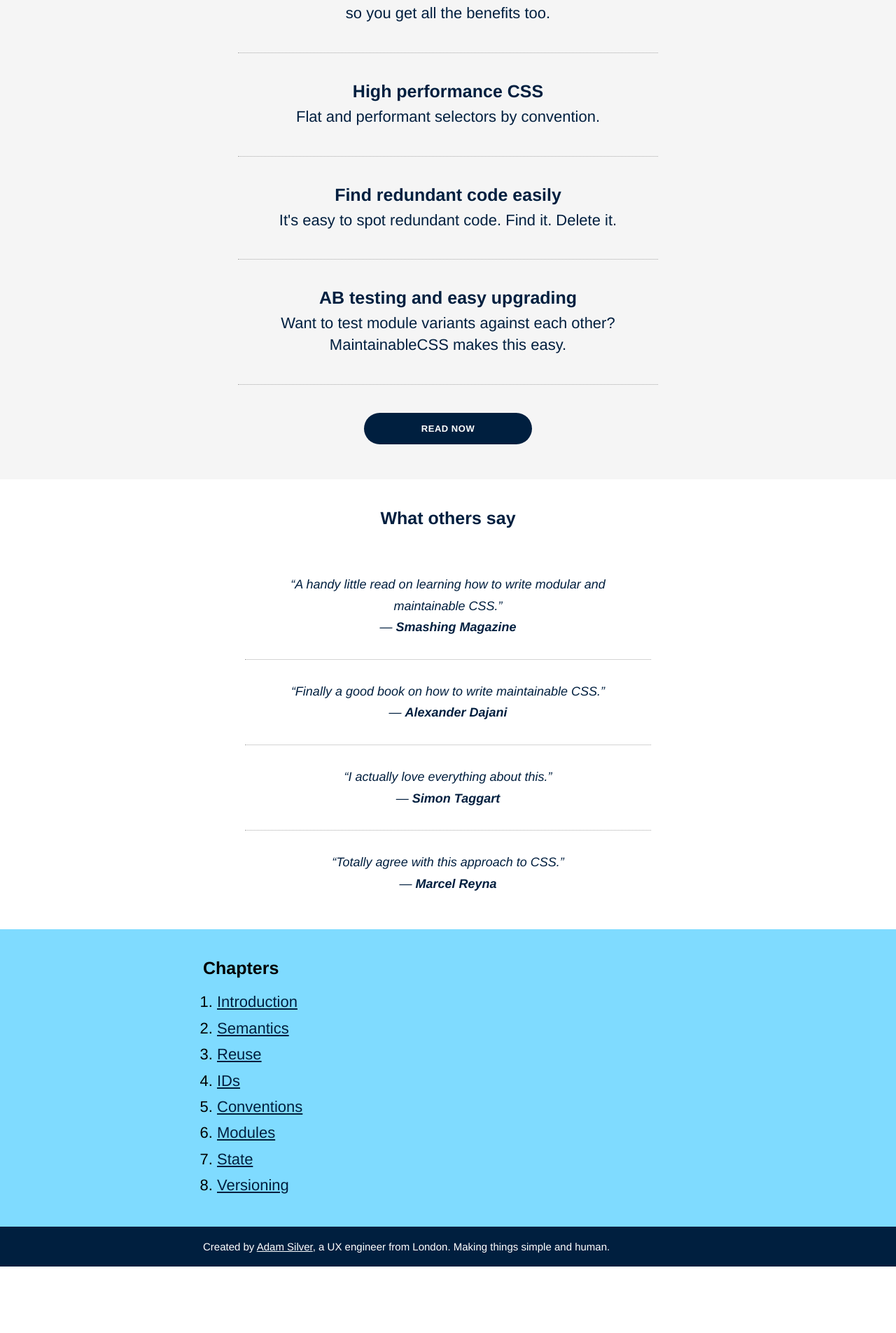
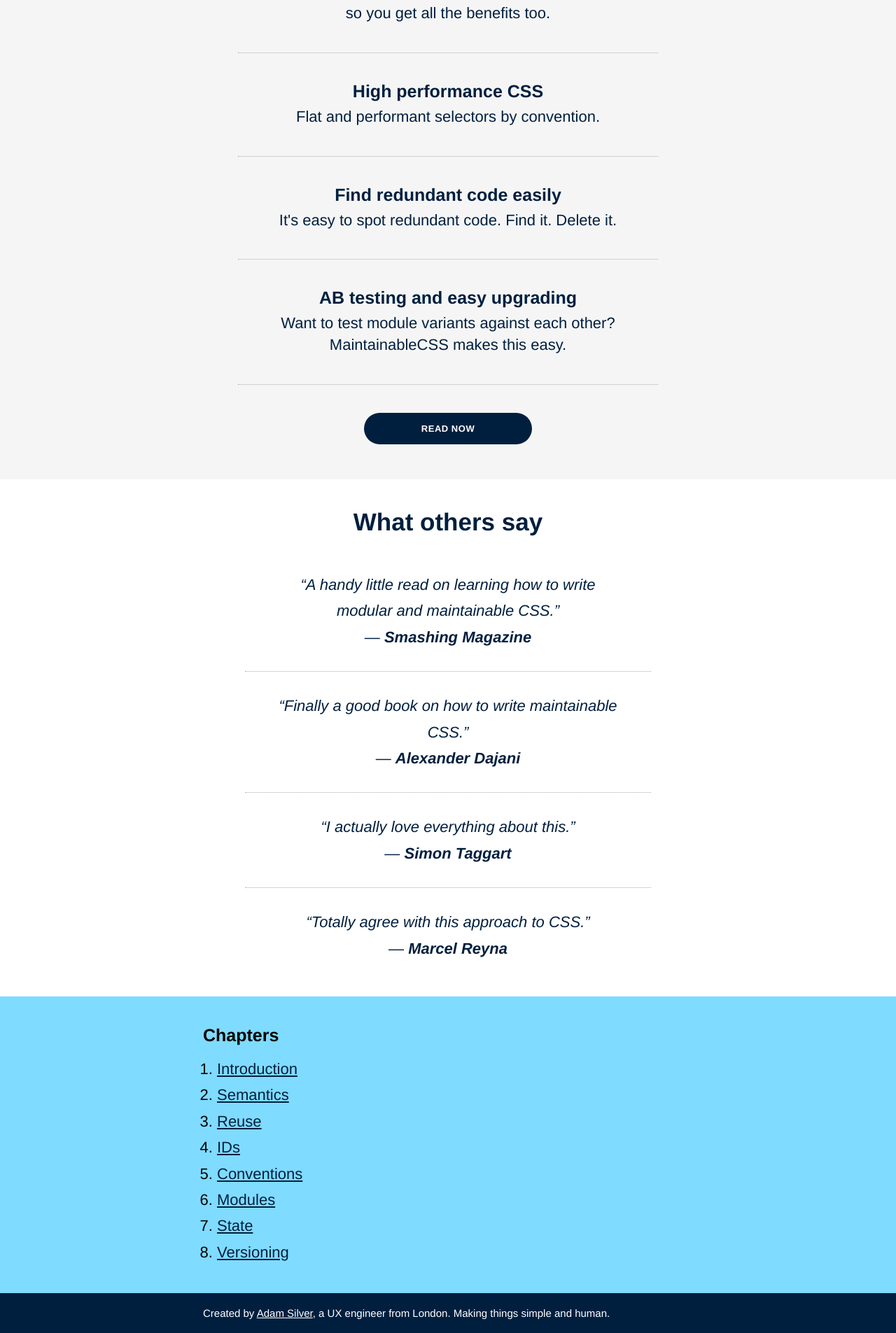
Before and after one commit to adamsilver/maintainablecss.com-jekyll, a Jekyll site: the page built from index.md, in a window 1280 px wide. Shown: the part 2503-4408 px from the top of the page at 70% size. Built offline with Jekyll 4.4.1, drawn with Linux system fonts in a browser that asks for light colours; before the commit the page ends 4313 px from its top, so only the background shows below that.

Commit message:
Styles for recs

```diff
--- a/assets/css/main.css
+++ b/assets/css/main.css
@@ -646,17 +646,19 @@ a.chapterNavigation-next:active {
 }
 
 .recommendations-title {
-	font-size: 2.2em;
+	text-align: center;
+	font-size: 2.8em;
 	line-height: 1.2em;
+	max-width: 700px;
+	margin-left: auto;
+	margin-right: auto;
 	margin-bottom: 20px;
-	text-align: center;
 	color: #001F3F;
 }
 
 @media(min-width: 600px) {
 	.recommendations-title {
-		font-size: 2.5em;
-		margin-bottom: 35px;
+		font-size: 3.5em;
 	}
 }
 
@@ -695,6 +697,12 @@ a.chapterNavigation-next:active {
     text-align: center;
 }
 
+@media(min-width: 600px) {
+	.recommendations-item p {
+		font-size: 2.2em;
+	}
+}
+
 .recommendations-item cite {
 	font-weight: bold;
 }
```
